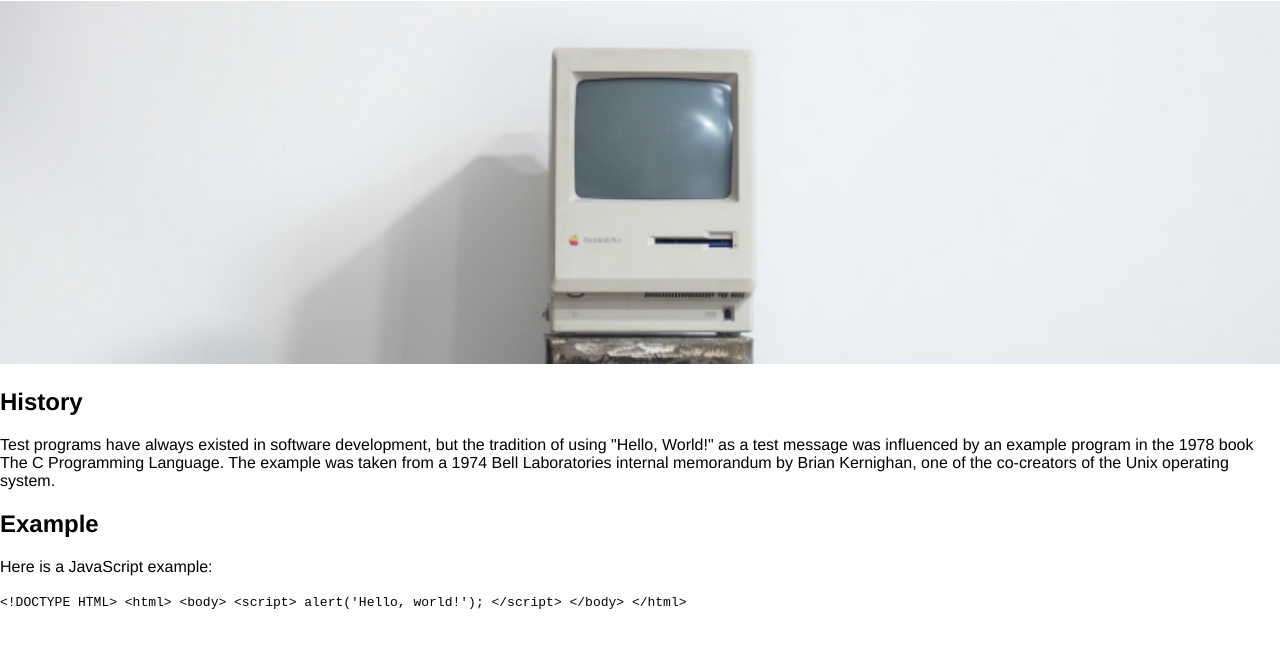
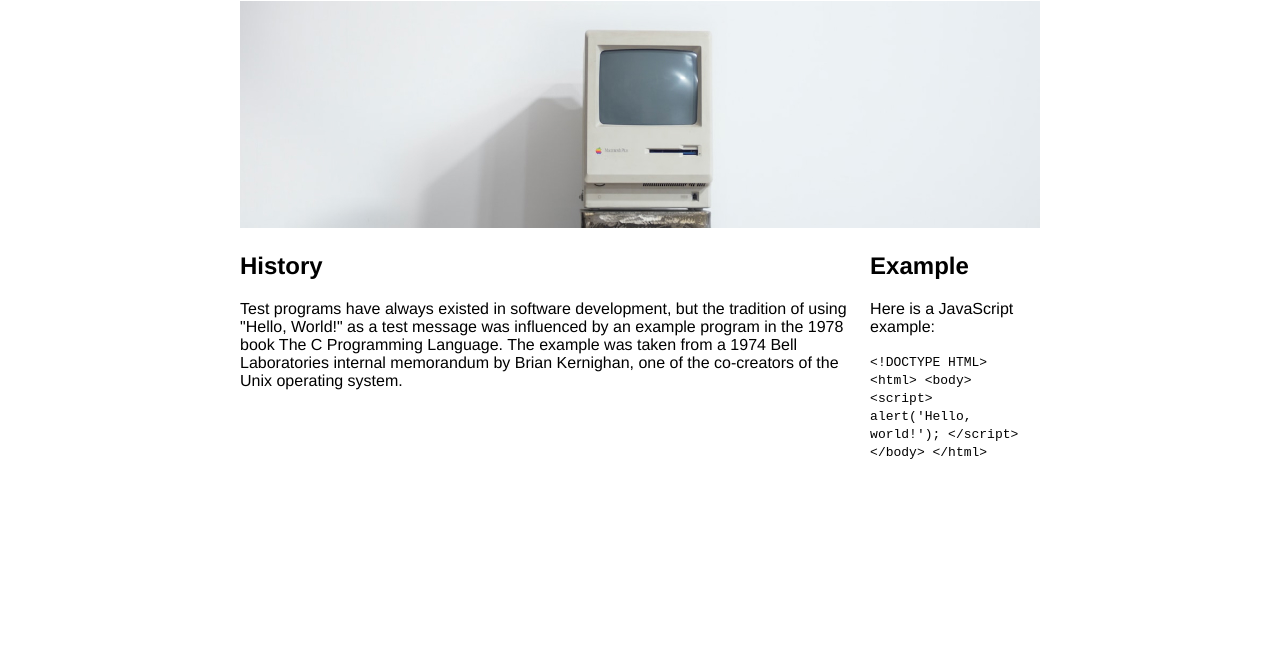
Before and after one commit to AlAli3/HelloWorldLab1, a plain HTML site: page index.html in a window 1280 px wide. Shown: the part 94-742 px from the top of the page. Drawn offline with Linux system fonts and the light colour scheme.

Commit message:
Adding details class

```diff
--- a/index.html
+++ b/index.html
@@ -11,6 +11,7 @@
     <main>
         <h1>HelloWorld</h1>
         <img src="images/mac.jpg" alt="Vintage mac">
+        <div class="details">
             <section>
                 <h2>History</h2>
                 <p>Test programs have always existed in software development, but the tradition of using "Hello, World!" as a test message was influenced by an example program in the 1978 book The C Programming Language. The example was taken from a 1974 Bell Laboratories internal memorandum by Brian Kernighan, one of the co-creators of the Unix operating system.</p>
@@ -29,8 +30,9 @@
                     &lt;/html&gt;
                 </code>
             </section>
+        </div>
+    </main>
     <script src="index.js"></script>
-    </main>
 
 </body>
 </html>
--- a/screen.css
+++ b/screen.css
@@ -2,7 +2,16 @@ body{
     background: #fff;
     font-family: Helvetica, sans-serif;
     border-top: 15px solid #424242;
-    margin: 0;
+    margin: 0 auto;
+}
+
+main{
+    margin: 0 auto;
+    width: 800px;
+}
+
+.details{
+    display: flex;
 }
 
 img{
```
Lines whose indentation alone changed are shown as unchanged.
